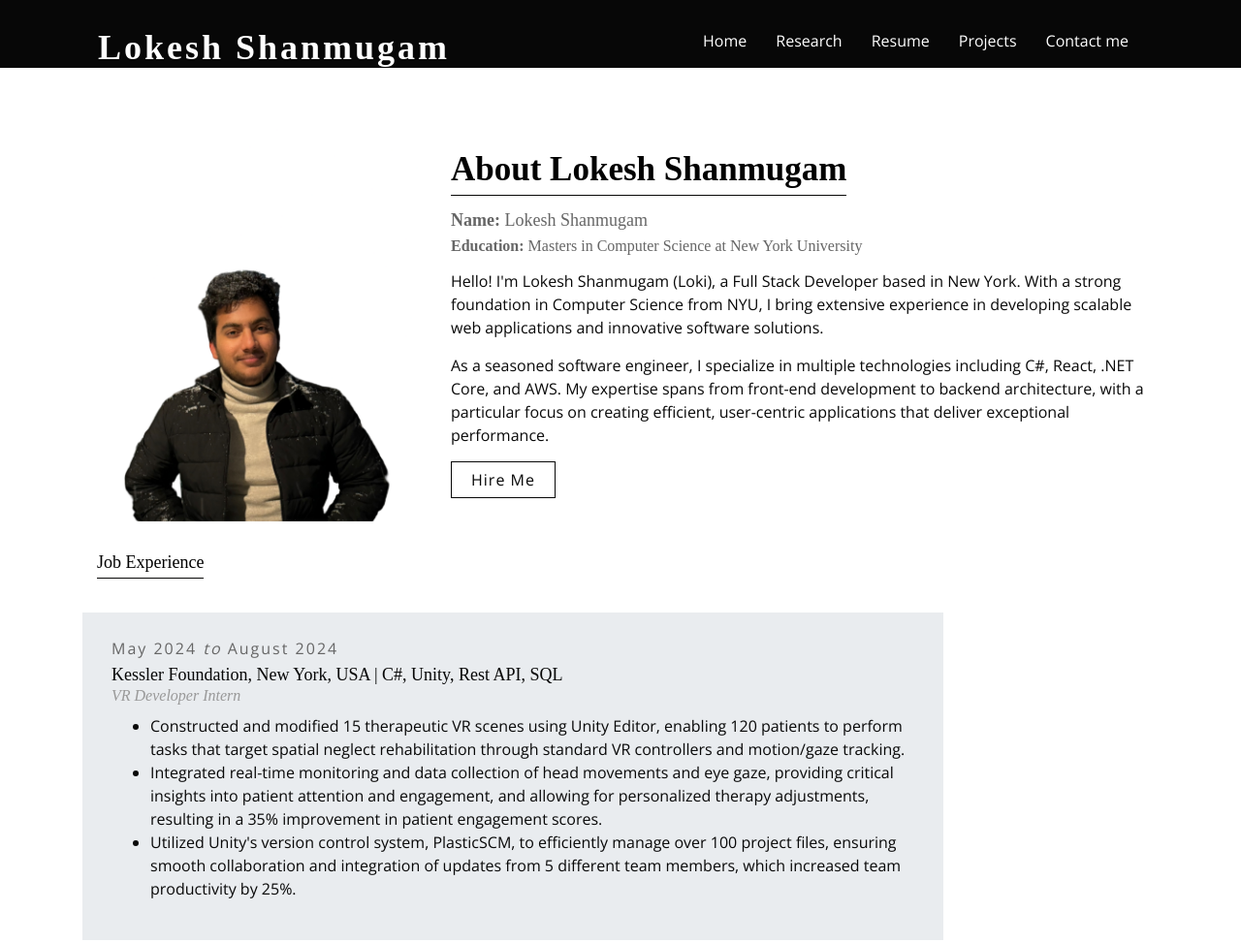
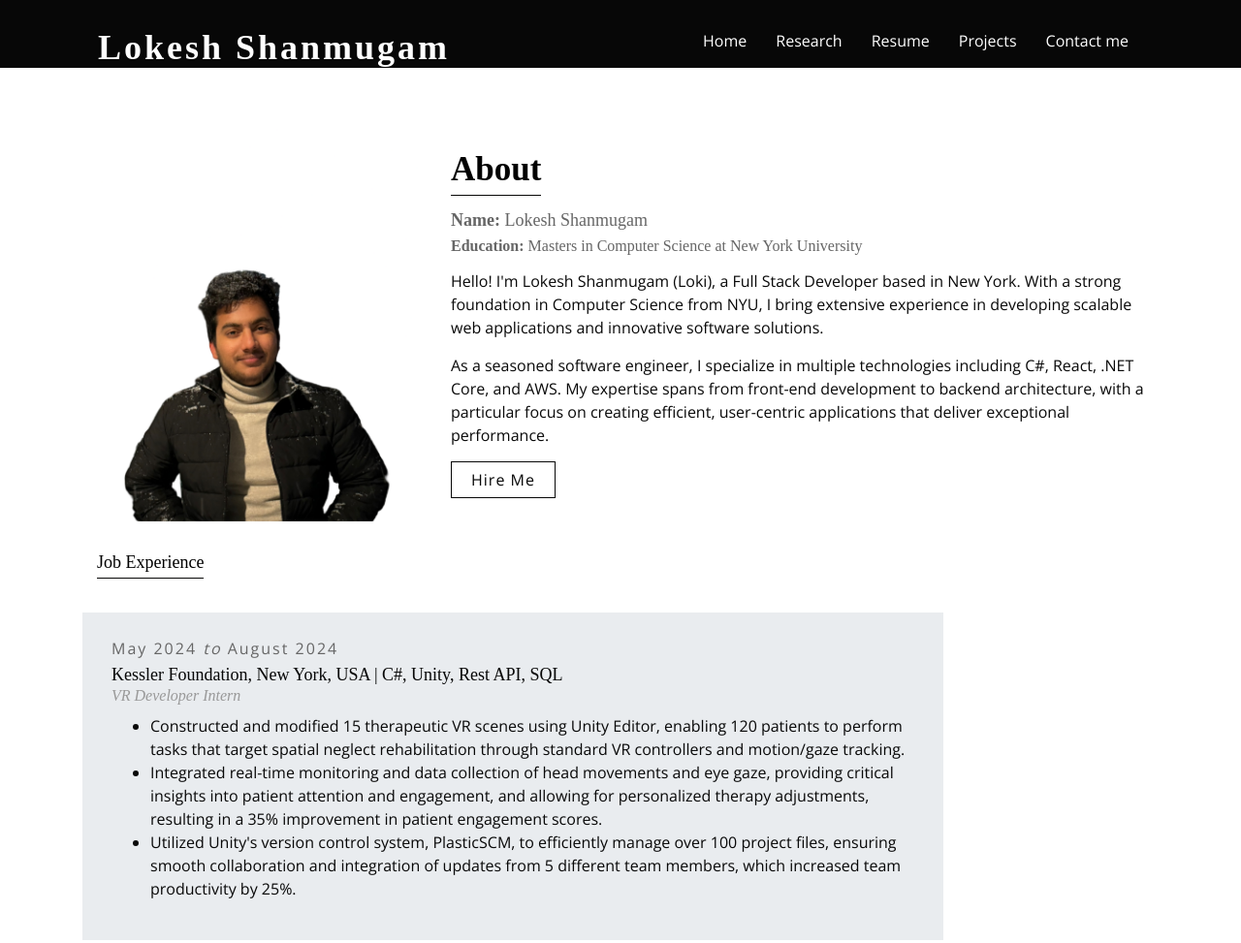
Before and after one commit to Loke7132/portfolio, a plain HTML site: page index.html in a window 1280 px wide. Shown: the top 973 px of the page at 97% size. Drawn offline with nearby package versions, Linux system fonts and the light colour scheme; a script that the page names is missing; a web font is replaced by a local one.

Commit message:
about -change

```diff
--- a/index.html
+++ b/index.html
@@ -112,7 +112,7 @@
 
                     <div class="col-md-6 col-lg-8">
                         <header class="section-header">
-                            <h2>About Lokesh Shanmugam</h2>
+                            <h2>About</h2>
                         </header>
                         <h3 itemprop="name"><strong>Name:</strong> Lokesh Shanmugam </h3>
                         <h4 itemprop="educationCredentials"><strong>Education:</strong> Masters in Computer Science at New York University</h4>
```
